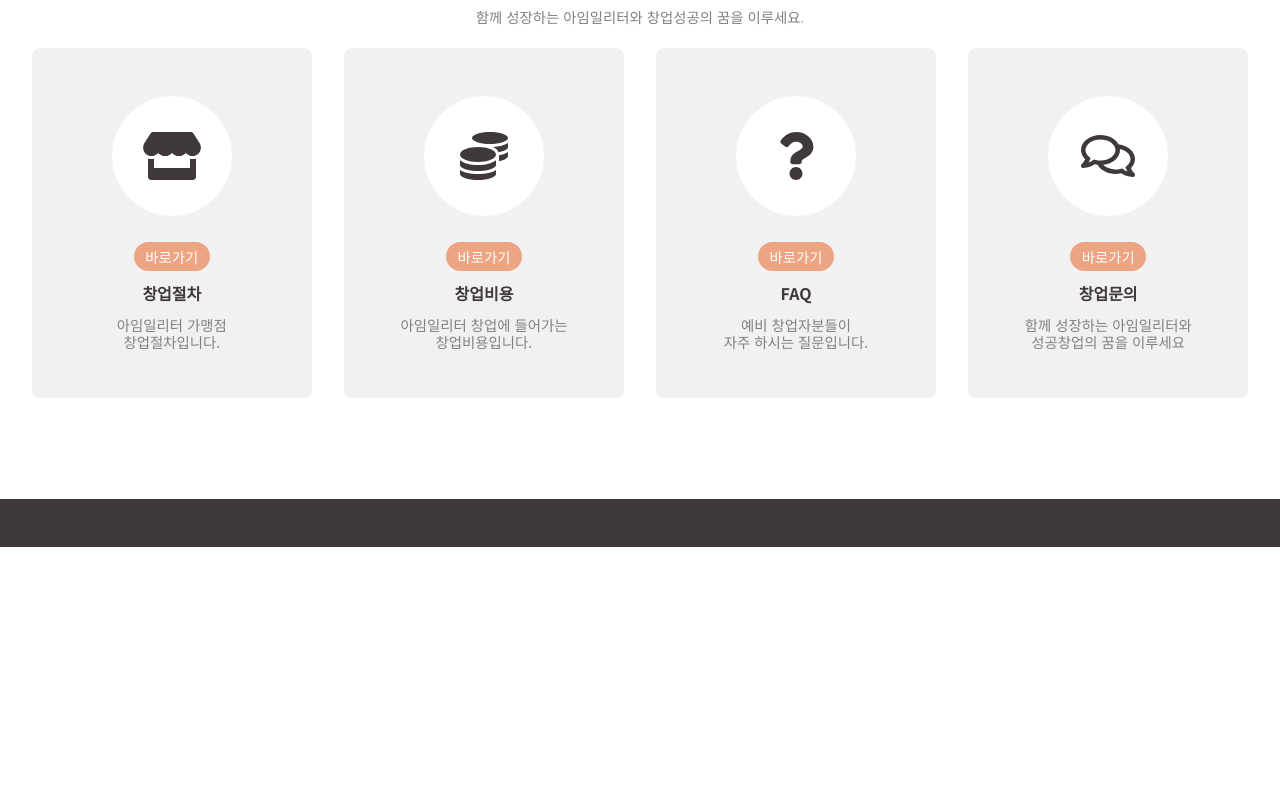
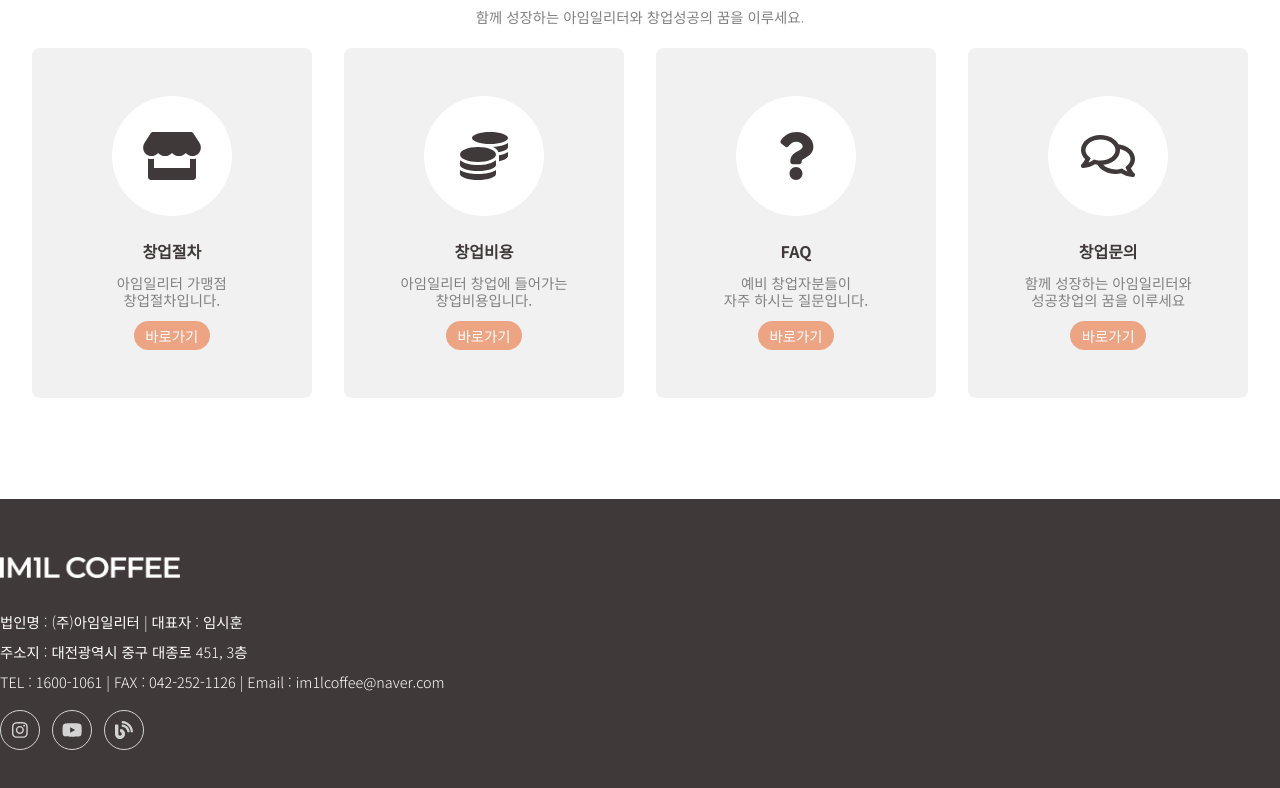
Before and after one commit to ziynii/project__im1l-renewal, a React (Create React App) app: page / in a window 1280 px wide. Shown: the part 2612-3400 px from the top of the page. Before the commit the page ends 3159 px from the top, so only its background shows below. Built offline with nearby package versions, Linux system fonts and the light colour scheme.

Commit message:
[Feat] Home의 footer section 추가

```diff
--- a/src/routes/Home.tsx
+++ b/src/routes/Home.tsx
@@ -2,6 +2,7 @@
 import styled from 'styled-components';
 import MenuCard from '../components/Home/MenuCard';
 import { IMenu } from '../data';
+import '@fortawesome/fontawesome-free/js/all.js';
 
 interface IHomeProps {
   menus: IMenu[];
@@ -189,7 +190,7 @@
   border-radius: 16px;
   font-size: 0.9em;
   font-weight: 400;
-  margin-bottom: 0.8rem;
+  margin-top: 0.8rem;
   transition: background-color 150ms;
   &:hover {
     background-color: ${(props) => props.theme.textColor};
@@ -210,12 +211,46 @@
 `;
 
 const Footer = styled.footer`
-  padding: 1.5em 2em;
+  padding: 3.6em 0;
   margin-top: 4.8em;
   background-color: ${(props) => props.theme.textColor};
   .layout {
     max-width: 1280px;
     margin: 0 auto;
+    img {
+      width: 180px;
+      margin-bottom: 1.2em;
+    }
+    p {
+      margin-top: 0.8rem;
+      font-size: 0.9em;
+    }
+  }
+`;
+
+const Snsicon = styled.div`
+  display: flex;
+  margin-top: 1.2rem;
+  a {
+    display: flex;
+    justify-content: center;
+    align-items: center;
+    width: 40px;
+    height: 40px;
+    border: 1px solid lightgray;
+    border-radius: 50%;
+    color: lightgray;
+    transition: all 150ms;
+    &:hover {
+      color: ${(props) => props.theme.mainColor};
+      border: 1px solid ${(props) => props.theme.mainColor};
+    }
+    &:not(:last-child) {
+      margin-right: 12px;
+    }
+  }
+  svg {
+    font-size: 18px;
   }
 `;
 
@@ -322,56 +357,73 @@
             <CardIcon>
               <i className="fas fa-store"></i>
             </CardIcon>
-            <GoCard>바로가기</GoCard>
+
             <CardText>
               <h3>창업절차</h3>
               <p>
                 아임일리터 가맹점 <br /> 창업절차입니다.
               </p>
             </CardText>
+            <GoCard>바로가기</GoCard>
           </Card>
           <Card>
             <CardIcon>
               <i className="fas fa-coins"></i>
             </CardIcon>
-            <GoCard>바로가기</GoCard>
             <CardText>
               <h3>창업비용</h3>
               <p>
                 아임일리터 창업에 들어가는 <br /> 창업비용입니다.
               </p>
             </CardText>
+            <GoCard>바로가기</GoCard>
           </Card>
           <Card>
             <CardIcon>
               <i className="fas fa-question"></i>
             </CardIcon>
-            <GoCard>바로가기</GoCard>
             <CardText>
               <h3>FAQ</h3>
               <p>
                 예비 창업자분들이 <br /> 자주 하시는 질문입니다.
               </p>
             </CardText>
+            <GoCard>바로가기</GoCard>
           </Card>
           <Card>
             <CardIcon>
               <i className="far fa-comments"></i>
             </CardIcon>
-            <GoCard>바로가기</GoCard>
             <CardText>
               <h3>창업문의</h3>
               <p>
                 함께 성장하는 아임일리터와 <br /> 성공창업의 꿈을 이루세요
               </p>
             </CardText>
+            <GoCard>바로가기</GoCard>
           </Card>
         </Franchise>
       </ContentWrap>
       <Footer>
         <div className="layout">
-
-				</div>
+          <img src="image/logo-full-white.png" alt="흰색 글씨 로고" />
+          <p>법인명 : (주)아임일리터 | 대표자 : 임시훈</p>
+          <p>주소지 : 대전광역시 중구 대종로 451, 3층 </p>
+          <p>
+            TEL : 1600-1061 | FAX : 042-252-1126 | Email : im1lcoffee@naver.com{' '}
+          </p>
+          <Snsicon>
+            <a href="#">
+              <i className="fab fa-instagram"></i>
+            </a>
+            <a href="#">
+              <i className="fab fa-youtube"></i>
+            </a>
+            <a href="#">
+              <i className="fas fa-blog"></i>
+            </a>
+          </Snsicon>
+        </div>
       </Footer>
     </Wrapper>
   );
```
Also changed, not shown: public/image/logo-full-white.png (added).
